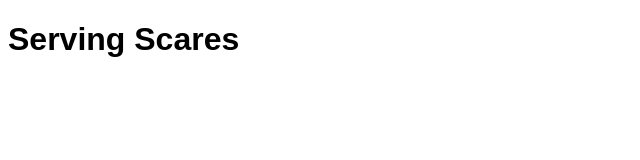
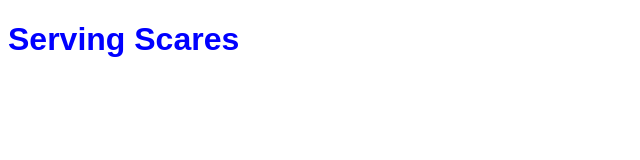
Before and after one commit to cjw2024/Serving_Scares, a plain HTML site: page index.html in a window 1280 px wide. In both pictures the pointer is over the element "Serving Scares". Shown: the whole page, without its empty margins (0-640 px from the left). Drawn offline with Linux system fonts and the light colour scheme; a web font is replaced by a local one.

Commit message:
fixed it

```diff
--- a/style.css
+++ b/style.css
@@ -2,6 +2,6 @@ h1 {
   font-family: 'Jolly Lodger', sans-serif;
 }
 
-h1::hover {
+h1:hover {
   color: blue;
 }
```
